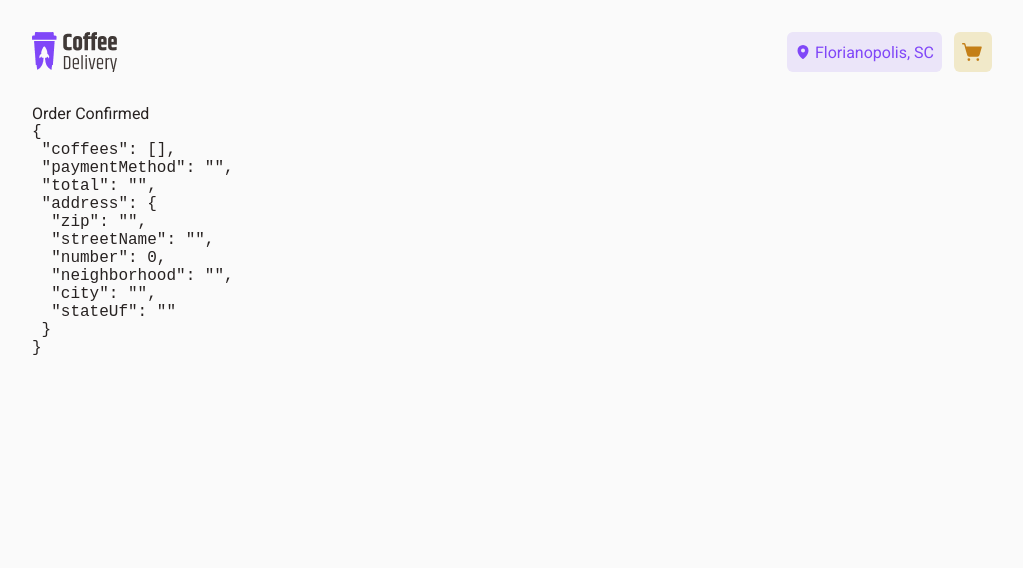
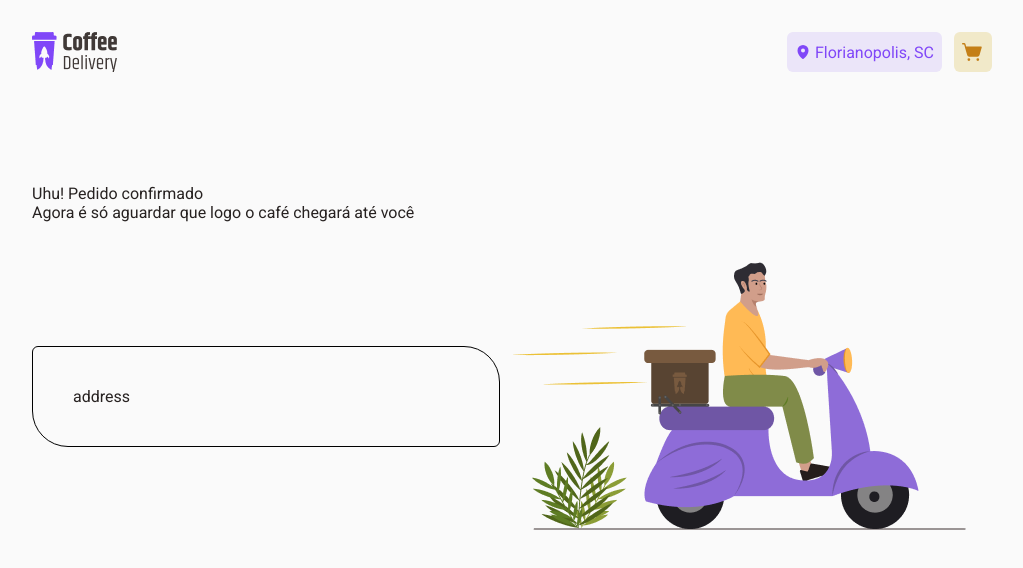
Before and after one commit to adonisamarante/coffee-delivery-dsf, a React (Vite) app: page /order-confirmed in a window 1280 px wide. Shown: the top 568 px of the page, without its empty margins (128-1151 px from the left). Built offline with nearby package versions, Linux system fonts and the light colour scheme.

Commit message:
feat: order success page initial stages

```diff
--- a/src/pages/OrderConfirmed/index.tsx
+++ b/src/pages/OrderConfirmed/index.tsx
@@ -1,13 +1,23 @@
 import { useContext } from 'react'
 import { CoffeeOrderContext } from '../../contexts/CoffeeOrderContext'
+import deliveryScooterImg from '../../assets/delivery-scooter.png'
+import { AddressWrapper, Container, TitleWrapper } from './styles'
 
 export function OrderConfirmed() {
   const { orderState } = useContext(CoffeeOrderContext)
+  const orderCompleted = orderState
+  console.log(orderCompleted)
 
   return (
-    <>
-      <span>Order Confirmed</span>
-      <pre>{JSON.stringify(orderState, null, 1)}</pre>
-    </>
+    <Container>
+      <TitleWrapper>
+        <span>Uhu! Pedido confirmado</span>
+        <span>Agora é só aguardar que logo o café chegará até você</span>
+      </TitleWrapper>
+      <div>
+        <AddressWrapper>address</AddressWrapper>
+        <img src={deliveryScooterImg} alt="delivery scooter" />
+      </div>
+    </Container>
   )
 }
--- a/src/pages/OrderConfirmed/styles.ts
+++ b/src/pages/OrderConfirmed/styles.ts
@@ -0,0 +1,29 @@
+import styled from 'styled-components'
+
+export const Container = styled.div`
+  flex: 1;
+  flex-direction: column;
+  gap: 1.75rem;
+
+  margin-top: 5rem;
+
+  :last-child {
+    justify-content: space-between;
+    align-items: center;
+  }
+`
+
+export const TitleWrapper = styled.div`
+  flex-direction: column;
+`
+
+export const AddressWrapper = styled.div`
+  max-width: 32.875rem;
+  height: fit-content;
+
+  padding: 2.5rem;
+  border: 1px solid black;
+  border-radius: 6px 36px 6px 36px;
+
+  justify-content: space-between;
+`
```
Also changed, not shown: src/assets/delivery-scooter.png (added).
